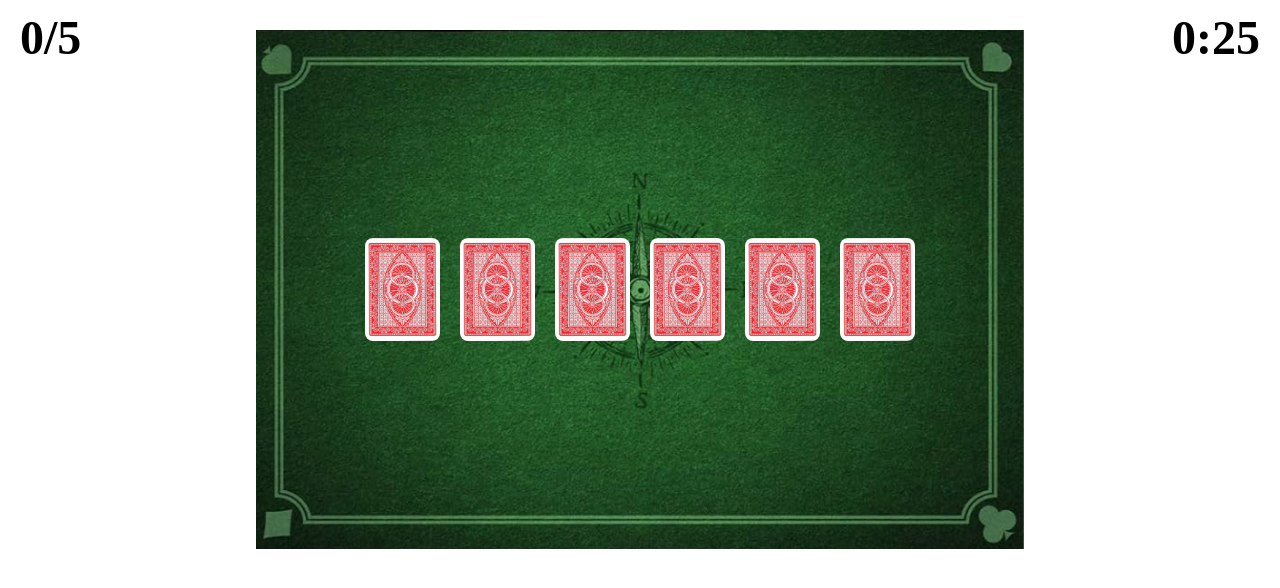
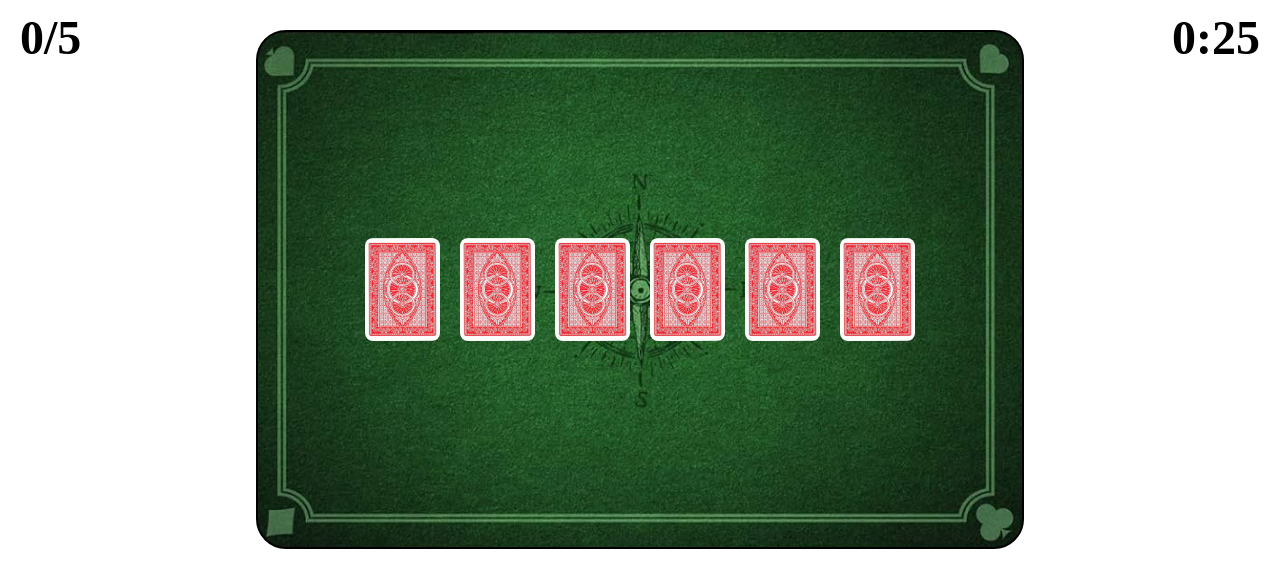
Before and after one commit to Gianlu201/Memory, a plain HTML site: page index.html in a window 1280 px wide. Drawn offline with Linux system fonts and the light colour scheme.

Commit message:
rifiniture grafiche

```diff
--- a/assets/css/style.css
+++ b/assets/css/style.css
@@ -2,8 +2,12 @@
   margin: 0;
   padding: 0;
   box-sizing: border-box;
+  user-select: none;
 }
 
+body {
+  background-color: cecece;
+}
 /*-- HEADER -------------------------------------------------------*/
 header {
   width: 100%;
@@ -30,6 +34,9 @@ main {
   width: 60vw;
   aspect-ratio: 1.48;
   margin: 30px auto;
+
+  border-radius: 30px;
+  border: 2px solid black;
 
   background-image: url('../img/ground2.png');
   background-position: center;
--- a/assets/js/script.js
+++ b/assets/js/script.js
@@ -80,18 +80,21 @@ function checkCards(arrCards) {
     setTimeout(() => {
       arrCards.forEach((card) => {
         card.classList.replace('discovered', 'hidden');
+        return true;
       });
     }, 1000);
     const foundCards = document.querySelectorAll('#playGround .hidden');
     if (foundCards.length === totalCards - 2) {
       setTimeout(() => {
         endGame('Win');
+        return 'fine';
       }, 1100);
     }
   } else {
     setTimeout(() => {
       arrCards.forEach((card) => {
         card.classList.replace('discovered', 'covered');
+        return false;
       });
     }, 1000);
   }
```
